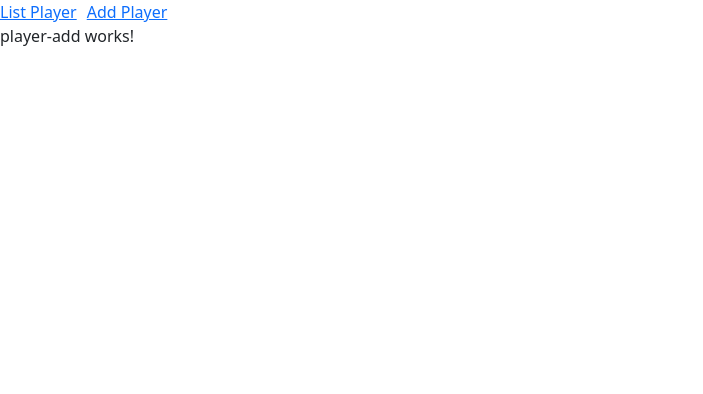
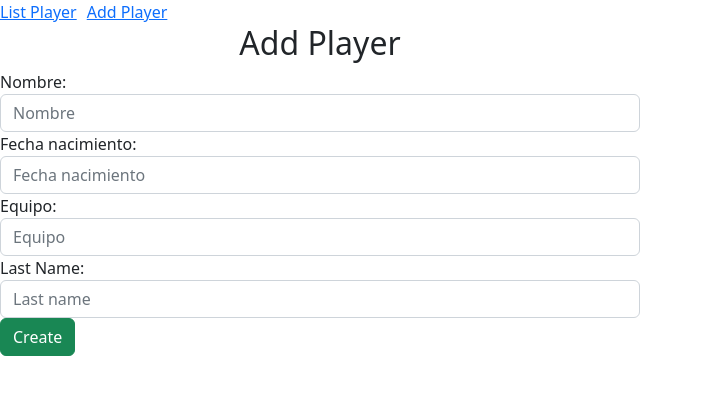
Before and after one commit to albertcapgemini/KingsLeague-Frontend, an Angular app: page /player/add in a window 1280 px wide. Shown: the top 394 px of the page, without its empty margins (0-703 px from the left). Built offline with nearby package versions, Linux system fonts and the light colour scheme.

Commit message:
Service y formulario player

```diff
--- a/src/app/component/player-add/player-add/player-add.component.html
+++ b/src/app/component/player-add/player-add/player-add.component.html
@@ -1 +1,28 @@
-<p>player-add works!</p>
+
+
+<div class="col-md-6">
+    <h2 class="text-center">Add Player</h2>
+  <form>
+    <div class="form-group">
+      <label for="name">Nombre:</label>
+      <input type="text" [(ngModel)]="player.name" placeholder="Nombre" name="name" class="form-control" id="name">
+    </div>
+
+    <div class="form-group">
+      <label for="firstName">Fecha nacimiento:</label>
+      <input [(ngModel)]="player.bornYear" placeholder="Fecha nacimiento" name="fechaNacimiento" class="form-control" id="fechaNacimiento">
+    </div>
+    <div class="form-group">
+        <label for="equipo">Equipo:</label>
+        <input [(ngModel)]="player.team" placeholder="Equipo" name="equipo" class="form-control" id="equipo">
+      </div>
+
+    <div class="form-group">
+      <label for="lastName">Last Name:</label>
+      <input [(ngModel)]="player.foot" placeholder="Last name" name="lastName" class="form-control" id="lastName">
+    </div>
+
+    <button class="btn btn-success" (click)="createPlayer()">Create</button>
+
+  </form>
+</div>
--- a/src/app/component/player-add/player-add/player-add.component.ts
+++ b/src/app/component/player-add/player-add/player-add.component.ts
@@ -1,4 +1,7 @@
 import { Component } from '@angular/core';
+import { Router } from '@angular/router';
+import { Player } from 'src/app/model/player/player';
+import { PlayerService } from 'src/app/service/player/player.service';
 
 @Component({
   selector: 'app-player-add',
@@ -7,4 +10,16 @@ import { Component } from '@angular/core';
 })
 export class PlayerAddComponent {
 
+    player: Player = new Player();
+
+    constructor(private router: Router, private playerService: PlayerService){}
+
+    createPlayer(): void {
+      this.playerService.createPlayer(this.player)
+        .subscribe(data => {
+          alert("Usuario generado de forma correcta.");
+        });
+
+    };
+
 }
--- a/src/app/model/player/player.ts
+++ b/src/app/model/player/player.ts
@@ -1,2 +1,15 @@
 export class Player {
+    id:string;
+    name:string;
+    bornYear:string;
+    foot:string;
+    team:string;
+
+    constructor(){
+        this.id = "";
+        this.name = "";
+        this.bornYear = "";
+        this.foot = "";
+        this.team = "";
+    }
 }
--- a/src/app/service/player/player.service.ts
+++ b/src/app/service/player/player.service.ts
@@ -1,9 +1,26 @@
+import { HttpClient } from '@angular/common/http';
 import { Injectable } from '@angular/core';
+import { Player } from 'src/app/model/player/player';
 
 @Injectable({
   providedIn: 'root'
 })
 export class PlayerService {
 
-  constructor() { }
+  constructor(private http:HttpClient) { }
+
+  private apiUrl = 'http://localhost:8081/player';
+
+  public getPlayer() {
+    return this.http.get<Player[]>(this.apiUrl);
+  }
+
+  //http://localhost:8080/user-portal/Player/5
+  public deletePlayer(player:Player) {
+    return this.http.delete(this.apiUrl + "/"+ player.id);
+  }
+
+  public createPlayer(player:Player) {
+    return this.http.post<Player>(this.apiUrl + "/add", player);
+  }
 }
```
Also changed, not shown: src/app/app.module.ts (+6 -2 lines), src/app/model/team/team.ts (+11 -0 lines).
